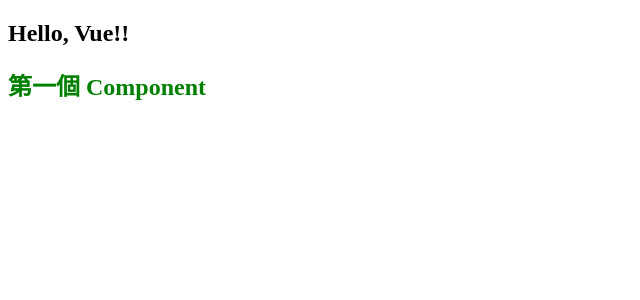
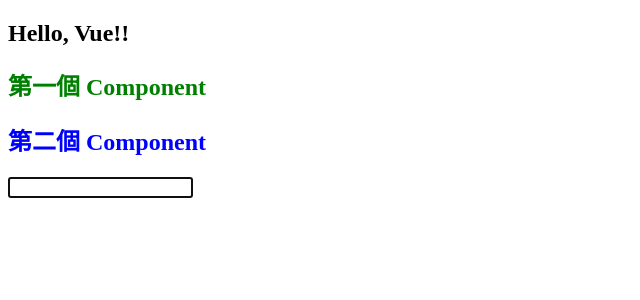
Before and after one commit to HsiaoHungWang/vue-s803, a Vue app: page / in a window 1280 px wide. Shown: the top 300 px of the page, without its empty margins (0-640 px from the left). Built offline with nearby package versions, Linux system fonts and the light colour scheme.

Commit message:
匯入 Abc Component

```diff
--- a/src/App.vue
+++ b/src/App.vue
@@ -1,5 +1,7 @@
 <script setup>
+import AbcComponent from './components/AbcComponent.vue';
 import FirstComponent from './components/FirstComponent.vue';
+
 
 
 
@@ -8,6 +10,8 @@
 <template>
   <h2>Hello, Vue!!</h2>
   <FirstComponent></FirstComponent>
+  <AbcComponent></AbcComponent>
+  <!-- <abc-component></abc-component> -->
 </template>
 
 <style scoped></style>
```
